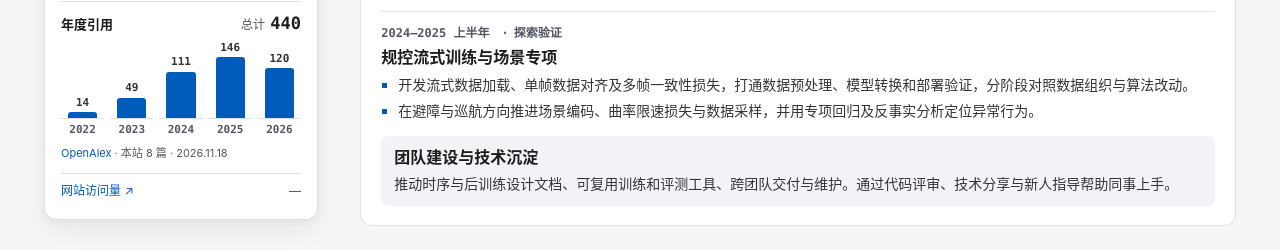
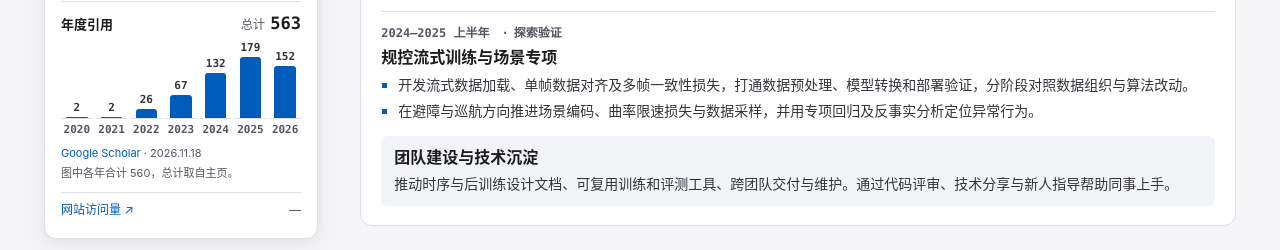
Before and after one commit to HzcIrving/HzcIrving.github.io, a plain HTML site: page index.html in a window 1280 px wide. Shown: the part 663-913 px from the top of the page. Drawn offline with Linux system fonts and the light colour scheme.

Commit message:
Use full Google Scholar citation data

```diff
--- a/index.html
+++ b/index.html
@@ -7,7 +7,7 @@
   <meta name="theme-color" content="#f5f5f7">
   <title>Irving He · 个人简历</title>
   <link rel="icon" href="assets/scholar-avatar.jpg" type="image/jpeg">
-  <link rel="stylesheet" href="style.css?v=metrics-1">
+  <link rel="stylesheet" href="style.css?v=scholar-1">
   <script>
     try {
       if (localStorage.getItem("resume-theme") === "dark") document.documentElement.dataset.theme = "dark";
@@ -69,16 +69,19 @@
       <section class="profile-metrics" aria-labelledby="citation-chart-title">
         <div class="metric-title">
           <h2 id="citation-chart-title"><span lang="zh-CN">年度引用</span><span lang="en">Citations by year</span></h2>
-          <div class="citation-total"><span lang="zh-CN">总计</span><span lang="en">Total</span> <strong>440</strong></div>
+          <div class="citation-total"><span lang="zh-CN">总计</span><span lang="en">Total</span> <strong>563</strong></div>
         </div>
         <ul class="citation-chart" role="list" aria-labelledby="citation-chart-title">
-            <li class="citation-year"><div class="citation-bar-slot"><div class="citation-bar" style="--bar-height: 9.59%"><span>14</span></div></div><span class="citation-year-label">2022</span></li>
-            <li class="citation-year"><div class="citation-bar-slot"><div class="citation-bar" style="--bar-height: 33.56%"><span>49</span></div></div><span class="citation-year-label">2023</span></li>
-            <li class="citation-year"><div class="citation-bar-slot"><div class="citation-bar" style="--bar-height: 76.03%"><span>111</span></div></div><span class="citation-year-label">2024</span></li>
-            <li class="citation-year"><div class="citation-bar-slot"><div class="citation-bar" style="--bar-height: 100.00%"><span>146</span></div></div><span class="citation-year-label">2025</span></li>
-            <li class="citation-year"><div class="citation-bar-slot"><div class="citation-bar" style="--bar-height: 82.19%"><span>120</span></div></div><span class="citation-year-label">2026</span></li>
+          <li class="citation-year"><div class="citation-bar-slot"><div class="citation-bar" style="--bar-height: 1.1173%"><span>2</span></div></div><span class="citation-year-label">2020</span></li>
+          <li class="citation-year"><div class="citation-bar-slot"><div class="citation-bar" style="--bar-height: 1.1173%"><span>2</span></div></div><span class="citation-year-label">2021</span></li>
+          <li class="citation-year"><div class="citation-bar-slot"><div class="citation-bar" style="--bar-height: 14.5251%"><span>26</span></div></div><span class="citation-year-label">2022</span></li>
+          <li class="citation-year"><div class="citation-bar-slot"><div class="citation-bar" style="--bar-height: 37.4302%"><span>67</span></div></div><span class="citation-year-label">2023</span></li>
+          <li class="citation-year"><div class="citation-bar-slot"><div class="citation-bar" style="--bar-height: 73.7430%"><span>132</span></div></div><span class="citation-year-label">2024</span></li>
+          <li class="citation-year"><div class="citation-bar-slot"><div class="citation-bar" style="--bar-height: 100.0000%"><span>179</span></div></div><span class="citation-year-label">2025</span></li>
+          <li class="citation-year"><div class="citation-bar-slot"><div class="citation-bar" style="--bar-height: 84.9162%"><span>152</span></div></div><span class="citation-year-label">2026</span></li>
         </ul>
-        <p class="metric-source"><a href="https://help.openalex.org/data/works/attributes/" target="_blank" rel="noopener">OpenAlex</a> · <span lang="zh-CN">本站 8 篇</span><span lang="en">8 listed papers</span> · <time datetime="2026-11-18">2026.11.18</time></p>
+        <p class="metric-source"><a href="https://scholar.google.com/citations?user=4096bYcAAAAJ&amp;hl=zh-CN" target="_blank" rel="noopener">Google Scholar</a> · <time datetime="2026-11-18">2026.11.18</time></p>
+        <p class="metric-source citation-note"><span lang="zh-CN">图中各年合计 560，总计取自主页。</span><span lang="en">Shown years sum to 560. Total is from the profile.</span></p>
         <div class="visit-stat">
           <a class="visit-stat-link" href="https://hits.sh/hzcirving.github.io/" target="_blank" rel="noopener"><span lang="zh-CN">网站访问量</span><span lang="en">Site pageviews</span> <span aria-hidden="true">↗</span></a>
           <span class="visit-stat-status">—</span>
@@ -226,7 +229,7 @@
               </details>
             </div>
             <div class="paper-links">
-              <a class="citation-badge" href="https://openalex.org/W4309367642" target="_blank" rel="noopener"><span lang="zh-CN">引用</span><span lang="en">Citations</span> <strong>34</strong><span class="sr-only"> · OpenAlex</span></a>
+              <a class="citation-badge" href="https://scholar.google.com/citations?view_op=view_citation&amp;hl=zh-CN&amp;user=4096bYcAAAAJ&amp;citation_for_view=4096bYcAAAAJ:Zph67rFs4hoC" target="_blank" rel="noopener"><span lang="zh-CN">引用</span><span lang="en">Citations</span> <strong>38</strong><span class="sr-only"> · Google Scholar</span></a>
               <a class="text-link" href="https://doi.org/10.1109/TNNLS.2022.3220798" target="_blank" rel="noopener"><span lang="zh-CN">期刊原文</span><span lang="en">Journal article</span><span aria-hidden="true">↗</span></a>
 
             </div>
@@ -276,7 +279,7 @@
               </details>
             </div>
             <div class="paper-links">
-              <a class="citation-badge" href="https://openalex.org/W4393397186" target="_blank" rel="noopener"><span lang="zh-CN">引用</span><span lang="en">Citations</span> <strong>26</strong><span class="sr-only"> · OpenAlex</span></a>
+              <a class="citation-badge" href="https://scholar.google.com/citations?view_op=view_citation&amp;hl=zh-CN&amp;user=4096bYcAAAAJ&amp;citation_for_view=4096bYcAAAAJ:hC7cP41nSMkC" target="_blank" rel="noopener"><span lang="zh-CN">引用</span><span lang="en">Citations</span> <strong>29</strong><span class="sr-only"> · Google Scholar</span></a>
               <a class="text-link" href="https://doi.org/10.1007/s10462-024-10739-w" target="_blank" rel="noopener"><span lang="zh-CN">期刊原文</span><span lang="en">Journal article</span><span aria-hidden="true">↗</span></a>
               <a class="text-link" href="https://arxiv.org/abs/2211.15901" target="_blank" rel="noopener">arXiv <span aria-hidden="true">↗</span></a>
             </div>
@@ -326,7 +329,7 @@
               </details>
             </div>
             <div class="paper-links">
-              <a class="citation-badge" href="https://openalex.org/W4200635426" target="_blank" rel="noopener"><span lang="zh-CN">引用</span><span lang="en">Citations</span> <strong>63</strong><span class="sr-only"> · OpenAlex</span></a>
+              <a class="citation-badge" href="https://scholar.google.com/citations?view_op=view_citation&amp;hl=zh-CN&amp;user=4096bYcAAAAJ&amp;citation_for_view=4096bYcAAAAJ:roLk4NBRz8UC" target="_blank" rel="noopener"><span lang="zh-CN">引用</span><span lang="en">Citations</span> <strong>70</strong><span class="sr-only"> · Google Scholar</span></a>
               <a class="text-link" href="https://doi.org/10.1109/TNNLS.2022.3172168" target="_blank" rel="noopener"><span lang="zh-CN">期刊原文</span><span lang="en">Journal article</span><span aria-hidden="true">↗</span></a>
               <a class="text-link" href="https://arxiv.org/abs/2112.06594" target="_blank" rel="noopener">arXiv <span aria-hidden="true">↗</span></a>
             </div>
@@ -376,7 +379,7 @@
               </details>
             </div>
             <div class="paper-links">
-              <a class="citation-badge" href="https://openalex.org/W4376891105" target="_blank" rel="noopener"><span lang="zh-CN">引用</span><span lang="en">Citations</span> <strong>167</strong><span class="sr-only"> · OpenAlex</span></a>
+              <a class="citation-badge" href="https://scholar.google.com/citations?view_op=view_citation&amp;hl=zh-CN&amp;user=4096bYcAAAAJ&amp;citation_for_view=4096bYcAAAAJ:IjCSPb-OGe4C" target="_blank" rel="noopener"><span lang="zh-CN">引用</span><span lang="en">Citations</span> <strong>212</strong><span class="sr-only"> · Google Scholar</span></a>
               <a class="text-link" href="https://doi.org/10.23919/JSEE.2023.000051" target="_blank" rel="noopener"><span lang="zh-CN">期刊原文</span><span lang="en">Journal article</span><span aria-hidden="true">↗</span></a>
               <a class="text-link" href="https://arxiv.org/abs/2108.13619" target="_blank" rel="noopener">arXiv <span aria-hidden="true">↗</span></a>
             </div>
@@ -426,7 +429,7 @@
               </details>
             </div>
             <div class="paper-links">
-              <a class="citation-badge" href="https://openalex.org/W3129584569" target="_blank" rel="noopener"><span lang="zh-CN">引用</span><span lang="en">Citations</span> <strong>109</strong><span class="sr-only"> · OpenAlex</span></a>
+              <a class="citation-badge" href="https://scholar.google.com/citations?view_op=view_citation&amp;hl=zh-CN&amp;user=4096bYcAAAAJ&amp;citation_for_view=4096bYcAAAAJ:UeHWp8X0CEIC" target="_blank" rel="noopener"><span lang="zh-CN">引用</span><span lang="en">Citations</span> <strong>129</strong><span class="sr-only"> · Google Scholar</span></a>
               <a class="text-link" href="https://doi.org/10.1109/TSMC.2021.3050960" target="_blank" rel="noopener"><span lang="zh-CN">期刊原文</span><span lang="en">Journal article</span><span aria-hidden="true">↗</span></a>
 
             </div>
@@ -477,7 +480,7 @@
               </details>
             </div>
             <div class="paper-links">
-              <a class="citation-badge" href="https://openalex.org/W4396941373" target="_blank" rel="noopener"><span lang="zh-CN">引用</span><span lang="en">Citations</span> <strong>16</strong><span class="sr-only"> · OpenAlex</span></a>
+              <a class="citation-badge" href="https://scholar.google.com/citations?view_op=view_citation&amp;hl=zh-CN&amp;user=4096bYcAAAAJ&amp;citation_for_view=4096bYcAAAAJ:-f6ydRqryjwC" target="_blank" rel="noopener"><span lang="zh-CN">引用</span><span lang="en">Citations</span> <strong>20</strong><span class="sr-only"> · Google Scholar</span></a>
               <a class="text-link" href="https://doi.org/10.1109/TNNLS.2024.3398300" target="_blank" rel="noopener"><span lang="zh-CN">期刊原文</span><span lang="en">Journal article</span><span aria-hidden="true">↗</span></a>
 
             </div>
@@ -527,7 +530,7 @@
               </details>
             </div>
             <div class="paper-links">
-              <a class="citation-badge" href="https://openalex.org/W4402129582" target="_blank" rel="noopener"><span lang="zh-CN">引用</span><span lang="en">Citations</span> <strong>14</strong><span class="sr-only"> · OpenAlex</span></a>
+              <a class="citation-badge" href="https://scholar.google.com/citations?view_op=view_citation&amp;hl=zh-CN&amp;user=4096bYcAAAAJ&amp;citation_for_view=4096bYcAAAAJ:mB3voiENLucC" target="_blank" rel="noopener"><span lang="zh-CN">引用</span><span lang="en">Citations</span> <strong>17</strong><span class="sr-only"> · Google Scholar</span></a>
               <a class="text-link" href="https://doi.org/10.1109/TIFS.2024.3453047" target="_blank" rel="noopener"><span lang="zh-CN">期刊原文</span><span lang="en">Journal article</span><span aria-hidden="true">↗</span></a>
 
             </div>
@@ -577,7 +580,7 @@
               </details>
             </div>
             <div class="paper-links">
-              <a class="citation-badge" href="https://openalex.org/W4284681025" target="_blank" rel="noopener"><span lang="zh-CN">引用</span><span lang="en">Citations</span> <strong>11</strong><span class="sr-only"> · OpenAlex</span></a>
+              <a class="citation-badge" href="https://scholar.google.com/citations?view_op=view_citation&amp;hl=zh-CN&amp;user=4096bYcAAAAJ&amp;citation_for_view=4096bYcAAAAJ:kNdYIx-mwKoC" target="_blank" rel="noopener"><span lang="zh-CN">引用</span><span lang="en">Citations</span> <strong>12</strong><span class="sr-only"> · Google Scholar</span></a>
               <a class="text-link" href="https://doi.org/10.1007/s10489-022-03503-6" target="_blank" rel="noopener"><span lang="zh-CN">期刊原文</span><span lang="en">Journal article</span><span aria-hidden="true">↗</span></a>
 
             </div>
--- a/style.css
+++ b/style.css
@@ -214,8 +214,9 @@ html[lang="en"] .sidebar h1 { font-family: var(--mono); font-size: clamp(28px, 3
 .citation-total strong { margin-inline-start: 2px; color: var(--ink); font: 700 17px/1 var(--mono); }
 .citation-chart {
   display: grid;
-  grid-template-columns: repeat(5, minmax(0, 1fr));
-  gap: 6px;
+  grid-auto-flow: column;
+  grid-auto-columns: minmax(0, 1fr);
+  gap: 3px;
   margin: 6px 0 0;
   padding: 0;
   list-style: none;
@@ -234,6 +235,7 @@ html[lang="en"] .sidebar h1 { font-family: var(--mono); font-size: clamp(28px, 3
   width: 68%;
   max-width: 36px;
   height: var(--bar-height);
+  min-height: 1px;
   border-radius: 3px 3px 0 0;
   background: var(--accent);
 }
@@ -244,6 +246,7 @@ html[lang="en"] .sidebar h1 { font-family: var(--mono); font-size: clamp(28px, 3
 }
 .citation-year-label { display: block; margin-top: 4px; color: var(--muted); }
 .metric-source { margin: 7px 0 0; color: var(--muted); font-size: 11px; }
+.citation-note { margin-top: 1px; }
 .metric-source a, .visit-stat-link { color: var(--accent); }
 .metric-source a:hover, .visit-stat-link:hover { text-decoration: underline; text-underline-offset: 2px; }
 .visit-stat { min-height: 29px; margin-top: 10px; padding-top: 7px; border-top: 1px solid var(--line); }
```
